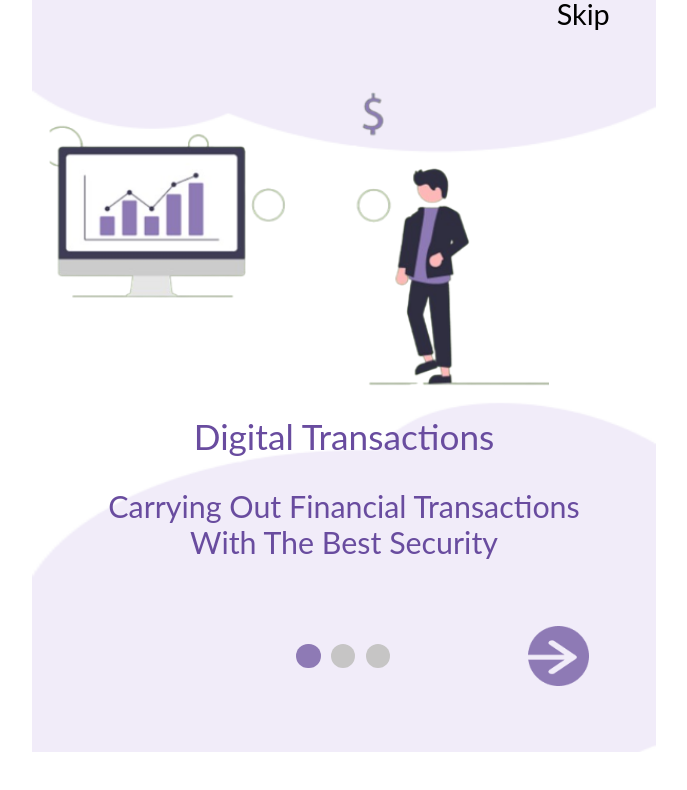
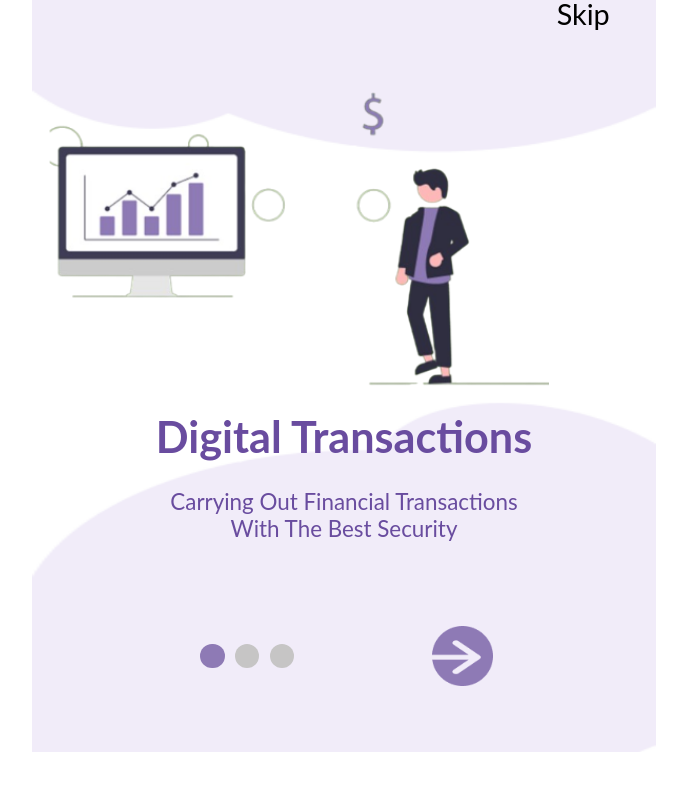
Before and after one commit to MG5Gabri/pagina-2, a plain HTML site: page index-2.html in a window 1280 px wide. Shown: the whole page, without its empty margins (296-983 px from the left). Drawn offline with Linux system fonts and the light colour scheme.

Commit message:
Add files via upload

```diff
--- a/css/index-2.css
+++ b/css/index-2.css
@@ -55,8 +55,8 @@
     justify-content: center;
     align-items: center;
 
-    font-width: 700;
-    font-size: 2.2rem;
+    font-weight: 700;
+    font-size: 2.7rem;
     color: rgba(105, 76, 159, 1);
 }
 .text {
@@ -75,7 +75,7 @@
     text-align: center;
 
     font-weight: 400;
-    font-size: 1.9rem;
+    font-size: 1.4rem;
     color: rgba(105, 76, 159, 1);
 }
 .opt {
@@ -90,7 +90,7 @@ align-items: center;
 .opt-c {
 width: 18.6rem;
 height: 3.8rem;
-margin-left: 16.2rem;
+margin-left: 10.2rem;
 
 display: flex;
 align-items: center;
```
